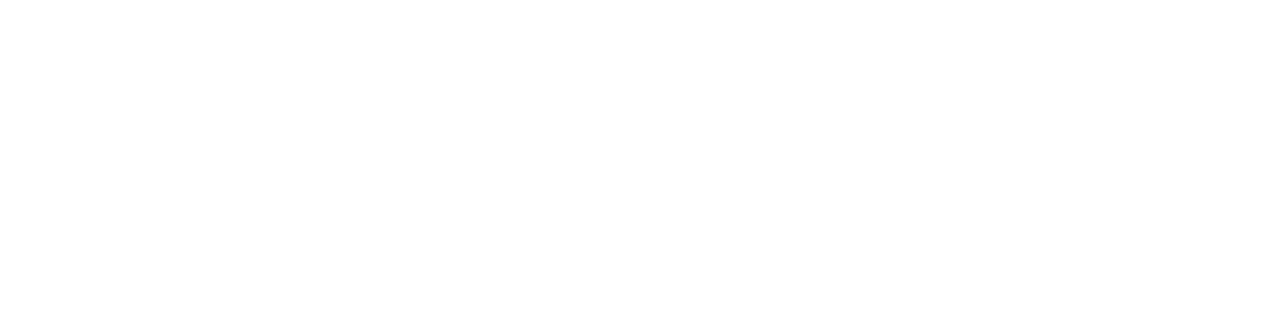
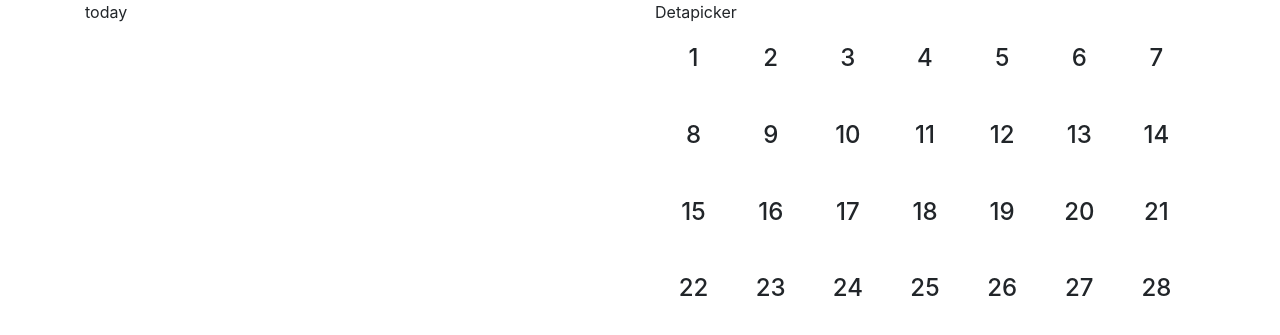
Before and after one commit to shivangiBilora/datepicker, a website built with webpack: page index.html in a window 1280 px wide. Built offline with nearby package versions, Linux system fonts and the light colour scheme; files whose address does not match are found by name.

Commit message:
add: calendar css

```diff
--- a/index.html
+++ b/index.html
@@ -1,12 +1,70 @@
 <!DOCTYPE html>
 <html>
+
 <head>
-	<style type="text/css" href="style.css"></style>
-	<title>
-		TechMojo Calendar
-	</title>
+    <meta charset="UTF-8">
+    <meta name="viewport" content="width=device-width, initial-scale=1">
+    <!-- STYLESHEETS -->
+    <link rel="stylesheet" href="https://maxcdn.bootstrapcdn.com/bootstrap/4.0.0/css/bootstrap.min.css" integrity="sha384-Gn5384xqQ1aoWXA+058RXPxPg6fy4IWvTNh0E263XmFcJlSAwiGgFAW/dAiS6JXm" crossorigin="anonymous">
+    <link rel="stylesheet" href="style.css"></link>
+    <!-- SCRIPTS -->
+    <script src="https://code.jquery.com/jquery-3.3.0.js" integrity="sha256-TFWSuDJt6kS+huV+vVlyV1jM3dwGdeNWqezhTxXB/X8=" crossorigin="anonymous"></script>
+    <title>
+        TechMojo Calendar
+    </title>
 </head>
+
 <body>
+    <div class="container">
+        <div class="row">
+            <div class="col-12 col-md-6">
+                <div class="date_today">
+                    today
+                </div>
+            </div>
+            <div class="col-12 col-md-6">
+                <div class="datepicker">
+                    Detapicker
+                    <div class="week">
+                        <h4> 1 </h4>
+                        <h4> 2 </h4>
+                        <h4> 3 </h4>
+                        <h4> 4 </h4>
+                        <h4> 5 </h4>
+                        <h4> 6 </h4>
+                        <h4> 7 </h4>
+                    </div>
+                    <div class="week">
+                        <h4> 8 </h4>
+                        <h4> 9 </h4>
+                        <h4> 10 </h4>
+                        <h4> 11 </h4>
+                        <h4> 12 </h4>
+                        <h4> 13 </h4>
+                        <h4> 14 </h4>
+                    </div>
+                    <div class="week">
+                        <h4> 15 </h4>
+                        <h4> 16 </h4>
+                        <h4> 17 </h4>
+                        <h4> 18 </h4>
+                        <h4> 19 </h4>
+                        <h4> 20 </h4>
+                        <h4> 21 </h4>
+                    </div>
+                    <div class="week">
+                        <h4> 22 </h4>
+                        <h4> 23 </h4>
+                        <h4> 24 </h4>
+                        <h4> 25 </h4>
+                        <h4> 26 </h4>
+                        <h4> 27 </h4>
+                        <h4> 28 </h4>
+                    </div>
+                </div>
+            </div>
+        </div>
+    </div>
+</body>
 
-</body>
 </html>
--- a/style.scss
+++ b/style.scss
@@ -1,3 +1,16 @@
-body, html{
-	height: 100%;
+body,
+html {
+    height: 100%;
+
+    .datepicker {
+        .week {
+            display: flex;
+            justify-content: space-between;
+            h4 {
+                padding: 20px 0;
+                text-align: center;
+                width: calc(100%/7);
+            }
+        }
+    }
 }
```
